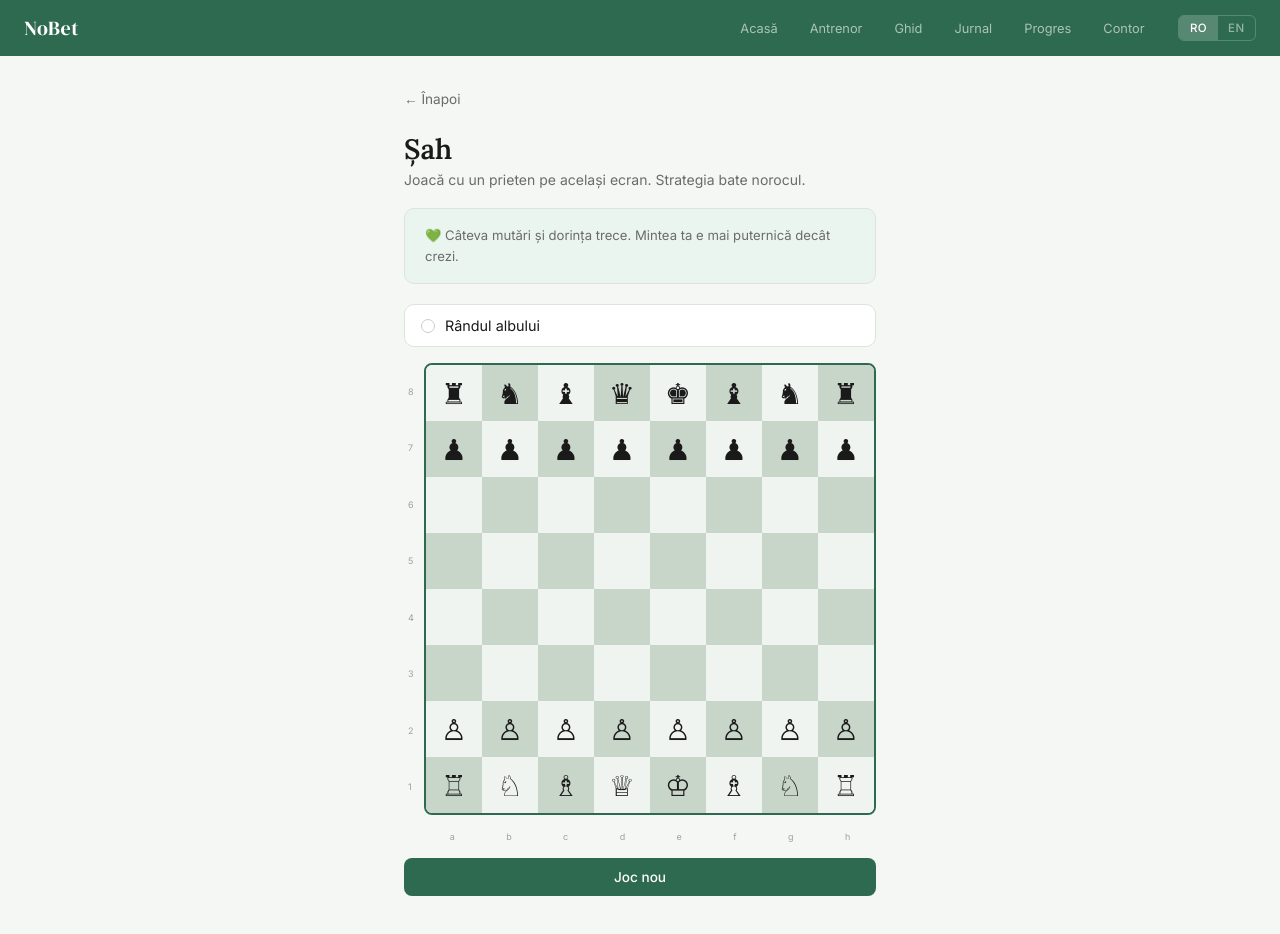
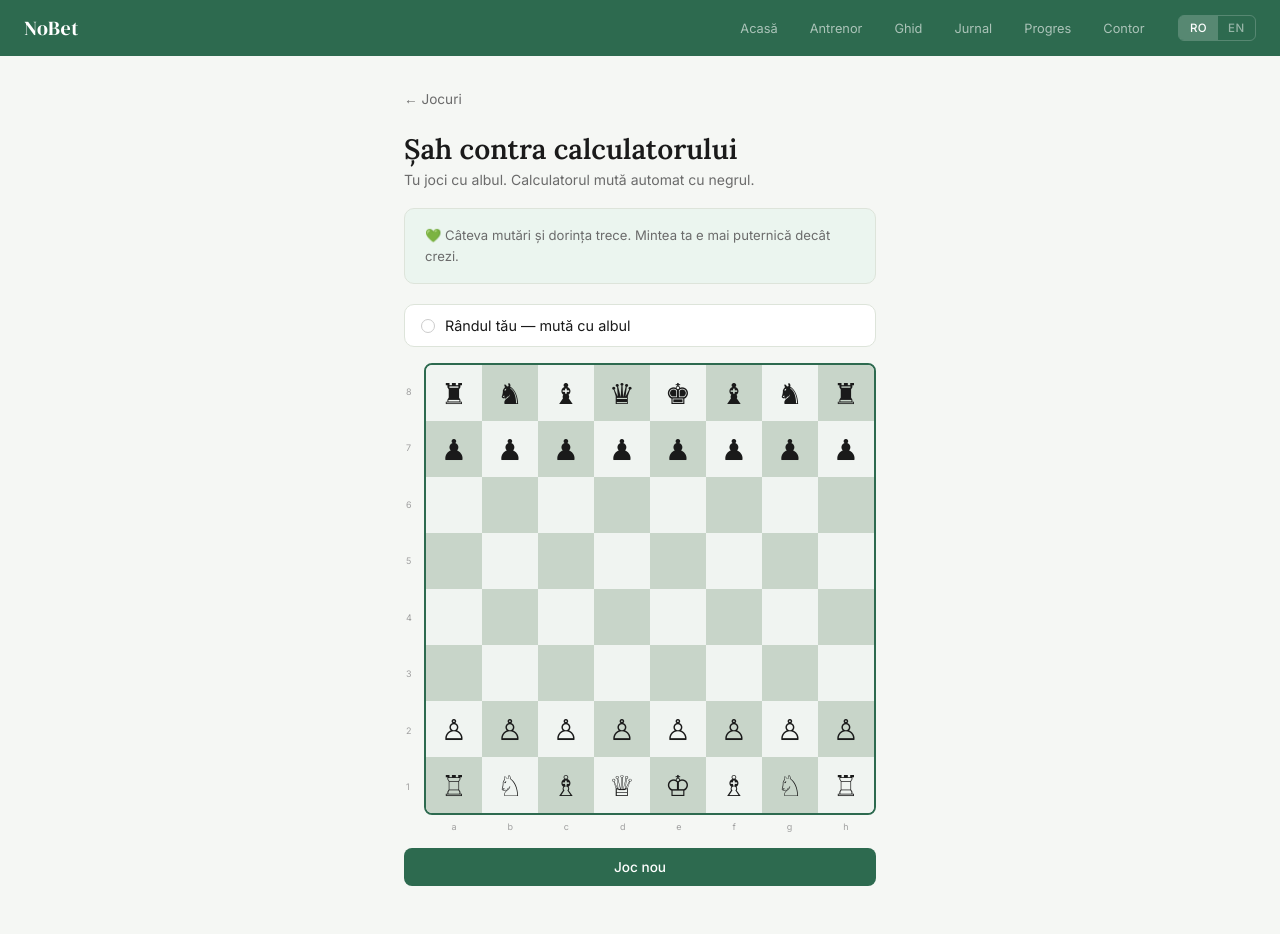
Before and after one commit to martinmanuelm84-ui/nobet-app, a Next.js app: page /jocuri/sah in a window 1280 px wide. Shown: the top 934 px of the page. Built offline with nearby package versions, Linux system fonts and the light colour scheme.

Commit message:
chess vs AI - computer plays black

```diff
--- a/app/jocuri/sah/page.tsx
+++ b/app/jocuri/sah/page.tsx
@@ -1,5 +1,5 @@
 'use client'
-import { useState, useEffect } from 'react'
+import { useState, useEffect, useCallback } from 'react'
 import { useRouter } from 'next/navigation'
 import Nav from '@/components/Nav'
 import { Lang } from '@/lib/i18n'
@@ -8,6 +8,8 @@ const PIECES: Record<string, string> = {
   K:'♔', Q:'♕', R:'♖', B:'♗', N:'♘', P:'♙',
   k:'♚', q:'♛', r:'♜', b:'♝', n:'♞', p:'♟',
 }
+
+const PIECE_VALUE: Record<string, number> = { p:1, n:3, b:3, r:5, q:9, k:100 }
 
 const INIT = [
   ['r','n','b','q','k','b','n','r'],
@@ -20,15 +22,105 @@ const INIT = [
   ['R','N','B','Q','K','B','N','R'],
 ]
 
-function isWhite(p: string) { return p === p.toUpperCase() && p.trim() !== '' }
-function isBlack(p: string) { return p === p.toLowerCase() && p.trim() !== '' }
+function isWhite(p: string) { return p !== ' ' && p === p.toUpperCase() }
+function isBlack(p: string) { return p !== ' ' && p === p.toLowerCase() }
+
+function getLegalMoves(b: string[][], r: number, c: number): [number,number][] {
+  const piece = b[r][c]
+  if(piece === ' ') return []
+  const white = isWhite(piece)
+  const moves: [number,number][] = []
+  const add = (nr: number, nc: number) => {
+    if(nr<0||nr>7||nc<0||nc>7) return false
+    const t = b[nr][nc]
+    if(t === ' ') { moves.push([nr,nc]); return true }
+    if(white && isBlack(t)) { moves.push([nr,nc]); return false }
+    if(!white && isWhite(t)) { moves.push([nr,nc]); return false }
+    return false
+  }
+  const slide = (dr: number, dc: number) => {
+    let nr=r+dr, nc=c+dc
+    while(nr>=0&&nr<8&&nc>=0&&nc<8) {
+      const cont = add(nr,nc)
+      if(!cont || b[nr][nc] !== ' ') break
+      nr+=dr; nc+=dc
+    }
+  }
+  const p = piece.toLowerCase()
+  if(p==='p') {
+    const dir = white ? -1 : 1
+    const start = white ? 6 : 1
+    if(r+dir>=0&&r+dir<8&&b[r+dir][c]===' ') {
+      moves.push([r+dir,c])
+      if(r===start&&b[r+2*dir][c]===' ') moves.push([r+2*dir,c])
+    }
+    for(const dc of [-1,1]) {
+      const nr=r+dir, nc=c+dc
+      if(nr>=0&&nr<8&&nc>=0&&nc<8&&b[nr][nc]!==' '&&(white?isBlack(b[nr][nc]):isWhite(b[nr][nc]))) moves.push([nr,nc])
+    }
+  } else if(p==='r') { slide(-1,0);slide(1,0);slide(0,-1);slide(0,1) }
+  else if(p==='b') { slide(-1,-1);slide(-1,1);slide(1,-1);slide(1,1) }
+  else if(p==='q') { slide(-1,0);slide(1,0);slide(0,-1);slide(0,1);slide(-1,-1);slide(-1,1);slide(1,-1);slide(1,1) }
+  else if(p==='n') { for(const [dr,dc] of [[-2,-1],[-2,1],[-1,-2],[-1,2],[1,-2],[1,2],[2,-1],[2,1]]) add(r+dr,c+dc) }
+  else if(p==='k') { for(const [dr,dc] of [[-1,-1],[-1,0],[-1,1],[0,-1],[0,1],[1,-1],[1,0],[1,1]]) add(r+dr,c+dc) }
+  return moves
+}
+
+function applyMove(b: string[][], from: [number,number], to: [number,number]): string[][] {
+  const nb = b.map(row=>[...row])
+  const piece = nb[from[0]][from[1]]
+  nb[to[0]][to[1]] = piece
+  nb[from[0]][from[1]] = ' '
+  if(piece==='P'&&to[0]===0) nb[to[0]][to[1]]='Q'
+  if(piece==='p'&&to[0]===7) nb[to[0]][to[1]]='q'
+  return nb
+}
+
+function scoreBoard(b: string[][]): number {
+  let score = 0
+  b.forEach(row=>row.forEach(p=>{
+    if(p===' ') return
+    const val = PIECE_VALUE[p.toLowerCase()] || 0
+    score += isWhite(p) ? -val : val
+  }))
+  return score
+}
+
+function getBestMove(b: string[][]): { from:[number,number], to:[number,number] } | null {
+  let best: { from:[number,number], to:[number,number] } | null = null
+  let bestScore = -Infinity
+  for(let r=0;r<8;r++) for(let c=0;c<8;c++) {
+    if(!isBlack(b[r][c])) continue
+    const moves = getLegalMoves(b,r,c)
+    for(const [tr,tc] of moves) {
+      const nb = applyMove(b,[r,c],[tr,tc])
+      let score = scoreBoard(nb)
+      // look one move ahead
+      let minReply = Infinity
+      for(let r2=0;r2<8;r2++) for(let c2=0;c2<8;c2++) {
+        if(!isWhite(nb[r2][c2])) continue
+        const replies = getLegalMoves(nb,r2,c2)
+        for(const [tr2,tc2] of replies) {
+          const nb2 = applyMove(nb,[r2,c2],[tr2,tc2])
+          minReply = Math.min(minReply, scoreBoard(nb2))
+        }
+      }
+      if(minReply !== Infinity) score = minReply
+      if(score > bestScore) { bestScore = score; best = { from:[r,c], to:[tr,tc] } }
+    }
+  }
+  return best
+}
+
+const colNames = ['a','b','c','d','e','f','g','h']
 
 export default function SahPage() {
   const [lang, setLang] = useState<Lang>('ro')
   const [board, setBoard] = useState(INIT.map(r=>[...r]))
   const [selected, setSelected] = useState<[number,number]|null>(null)
-  const [turn, setTurn] = useState<'white'|'black'>('white')
   const [status, setStatus] = useState('')
+  const [thinking, setThinking] = useState(false)
+  const [lastMove, setLastMove] = useState<[[number,number],[number,number]]|null>(null)
   const [moves, setMoves] = useState<string[]>([])
   const router = useRouter()
 
@@ -37,125 +129,123 @@ export default function SahPage() {
     if(savedLang) setLang(savedLang)
   },[])
 
-  const getLegalMoves = (b: string[][], r: number, c: number): [number,number][] => {
-    const piece = b[r][c]
-    if(!piece.trim()) return []
-    const white = isWhite(piece)
-    const moves: [number,number][] = []
-    const add = (nr: number, nc: number) => {
-      if(nr<0||nr>7||nc<0||nc>7) return false
-      const target = b[nr][nc]
-      if(!target.trim()) { moves.push([nr,nc]); return true }
-      if(white && isBlack(target)) { moves.push([nr,nc]); return false }
-      if(!white && isWhite(target)) { moves.push([nr,nc]); return false }
-      return false
-    }
-    const slide = (dr: number, dc: number) => { let nr=r+dr,nc=c+dc; while(nr>=0&&nr<8&&nc>=0&&nc<8) { if(!add(nr,nc)) break; if(b[nr][nc].trim()) break; nr+=dr; nc+=dc } }
-    const p = piece.toLowerCase()
-    if(p==='p') {
-      const dir = white ? -1 : 1
-      const start = white ? 6 : 1
-      if(r+dir>=0&&r+dir<8&&!b[r+dir][c].trim()) { moves.push([r+dir,c]); if(r===start&&!b[r+2*dir][c].trim()) moves.push([r+2*dir,c]) }
-      for(const dc of [-1,1]) { const nr=r+dir,nc=c+dc; if(nr>=0&&nr<8&&nc>=0&&nc<8&&b[nr][nc].trim()&&(white?isBlack(b[nr][nc]):isWhite(b[nr][nc]))) moves.push([nr,nc]) }
-    } else if(p==='r') { slide(-1,0);slide(1,0);slide(0,-1);slide(0,1) }
-    else if(p==='b') { slide(-1,-1);slide(-1,1);slide(1,-1);slide(1,1) }
-    else if(p==='q') { slide(-1,0);slide(1,0);slide(0,-1);slide(0,1);slide(-1,-1);slide(-1,1);slide(1,-1);slide(1,1) }
-    else if(p==='n') { for(const [dr,dc] of [[-2,-1],[-2,1],[-1,-2],[-1,2],[1,-2],[1,2],[2,-1],[2,1]]) add(r+dr,c+dc) }
-    else if(p==='k') { for(const [dr,dc] of [[-1,-1],[-1,0],[-1,1],[0,-1],[0,1],[1,-1],[1,0],[1,1]]) add(r+dr,c+dc) }
-    return moves
-  }
-
-  const colNames = ['a','b','c','d','e','f','g','h']
+  const doAiMove = useCallback((b: string[][]) => {
+    setThinking(true)
+    setTimeout(()=>{
+      const move = getBestMove(b)
+      if(!move) { setStatus(lang==='ro'?'⬛ Negru nu are mutări — egalitate!':'⬛ Black has no moves — draw!'); setThinking(false); return }
+      const piece = b[move.from[0]][move.from[1]]
+      const capture = b[move.to[0]][move.to[1]]
+      const nb = applyMove(b, move.from, move.to)
+      const moveStr = `⬛ ${PIECES[piece]}${colNames[move.from[1]]}${8-move.from[0]}→${colNames[move.to[1]]}${8-move.to[0]}${capture!==' '?'×'+PIECES[capture]:''}`
+      setMoves(m=>[moveStr,...m].slice(0,20))
+      setLastMove([move.from, move.to])
+      setBoard(nb)
+      setThinking(false)
+      if(capture.toLowerCase()==='k') setStatus(lang==='ro'?'⬛ Negru câștigă!':'⬛ Black wins!')
+    }, 400)
+  },[lang])
 
   const handleClick = (r: number, c: number) => {
+    if(status||thinking) return
     const piece = board[r][c]
     if(selected) {
       const [sr,sc] = selected
-      const legal = getLegalMoves(board, sr, sc)
+      const legal = getLegalMoves(board,sr,sc)
       const isLegal = legal.some(([lr,lc])=>lr===r&&lc===c)
       if(isLegal) {
-        const nb = board.map(row=>[...row])
-        const moved = nb[sr][sc]
-        nb[r][c] = moved
-        nb[sr][sc] = ' '
-        if(moved.toLowerCase()==='p'&&(r===0||r===7)) nb[r][c] = moved==='P'?'Q':'q'
-        const capture = board[r][c].trim()
-        const moveStr = `${PIECES[moved]}${colNames[sc]}${8-sr}→${colNames[c]}${8-r}${capture?'×'+PIECES[capture]:''}`
+        const moved = board[sr][sc]
+        const capture = board[r][c]
+        const nb = applyMove(board,[sr,sc],[r,c])
+        const moveStr = `⬜ ${PIECES[moved]}${colNames[sc]}${8-sr}→${colNames[c]}${8-r}${capture!==' '?'×'+PIECES[capture]:''}`
         setMoves(m=>[moveStr,...m].slice(0,20))
+        setLastMove([[sr,sc],[r,c]])
+        setSelected(null)
         setBoard(nb)
-        setTurn(t=>t==='white'?'black':'white')
-        setSelected(null)
-        if(capture.toLowerCase()==='k') setStatus(turn==='white'?'⬜ Alb câștigă!':'⬛ Negru câștigă!')
+        if(capture.toLowerCase()==='k') { setStatus(lang==='ro'?'⬜ Alb câștigă!':'⬜ White wins!'); return }
+        doAiMove(nb)
         return
       }
       setSelected(null)
-      if(!piece.trim()) return
+      if(piece===' '||!isWhite(piece)) return
     }
-    if(!piece.trim()) return
-    if(turn==='white'&&!isWhite(piece)) return
-    if(turn==='black'&&!isBlack(piece)) return
+    if(piece===' '||!isWhite(piece)) return
     setSelected([r,c])
   }
 
-  const reset = () => { setBoard(INIT.map(r=>[...r])); setSelected(null); setTurn('white'); setStatus(''); setMoves([]) }
+  const reset = () => {
+    setBoard(INIT.map(r=>[...r]))
+    setSelected(null)
+    setStatus('')
+    setThinking(false)
+    setLastMove(null)
+    setMoves([])
+  }
 
-  const legalMoves = selected ? getLegalMoves(board, selected[0], selected[1]) : []
+  const legalMoves = selected ? getLegalMoves(board,selected[0],selected[1]) : []
 
   return (
     <>
       <Nav lang={lang} onLangChange={setLang} />
       <style>{`
         @import url('https://fonts.googleapis.com/css2?family=Lora:wght@600&display=swap');
-        .sah-wrap { max-width: 520px; margin: 0 auto; padding: 2rem 1.5rem 3rem; }
+        .sah-wrap { max-width:520px; margin:0 auto; padding:2rem 1.5rem 3rem; }
         .back-btn { display:inline-flex; align-items:center; gap:6px; color:var(--text2); font-size:0.85rem; background:none; border:none; cursor:pointer; font-family:inherit; padding:0; margin-bottom:1.5rem; }
         .back-btn:hover { color:var(--accent); }
         .page-title { font-family:'Lora',serif; font-size:1.75rem; font-weight:600; color:var(--text); margin-bottom:0.25rem; }
         .page-sub { font-size:0.875rem; color:var(--text2); margin-bottom:1.25rem; }
         .turn-bar { display:flex; align-items:center; gap:10px; margin-bottom:1rem; padding:0.75rem 1rem; background:var(--surface); border:1px solid var(--border); border-radius:10px; font-size:0.9rem; }
         .turn-dot { width:14px; height:14px; border-radius:50%; border:1.5px solid #ccc; }
-        .board-wrap { position:relative; margin-bottom:1rem; }
-        .chess-board { display:grid; grid-template-columns:repeat(8,1fr); border:2px solid var(--accent); border-radius:8px; overflow:hidden; }
-        .sq { aspect-ratio:1; display:flex; align-items:center; justify-content:center; font-size:clamp(1.2rem,5vw,1.8rem); cursor:pointer; position:relative; transition:background 0.1s; user-select:none; }
+        .chess-board { display:grid; grid-template-columns:repeat(8,1fr); border:2px solid var(--accent); border-radius:8px; overflow:hidden; margin-bottom:6px; }
+        .sq { aspect-ratio:1; display:flex; align-items:center; justify-content:center; font-size:clamp(1.2rem,5vw,1.8rem); cursor:pointer; position:relative; user-select:none; }
         .sq.light { background:#f0f4f1; }
         .sq.dark { background:#c8d5c9; }
         .sq.selected { background:#a8c5a0 !important; }
-        .sq.legal::after { content:''; position:absolute; width:28%; height:28%; background:rgba(45,106,79,0.45); border-radius:50%; }
+        .sq.last-from { background:#d4e8d0 !important; }
+        .sq.last-to { background:#b8d8b0 !important; }
+        .sq.legal::after { content:''; position:absolute; width:28%; height:28%; background:rgba(45,106,79,0.45); border-radius:50%; pointer-events:none; }
         .sq.legal.has-piece::after { box-shadow:inset 0 0 0 3px rgba(45,106,79,0.6); background:transparent; width:90%; height:90%; }
-        .sq.last { background:#b8d4b0 !important; }
-        .coords-col { position:absolute; left:-16px; top:0; height:100%; display:flex; flex-direction:column; justify-content:space-around; font-size:9px; color:var(--text3); }
-        .coords-row { display:flex; justify-content:space-around; font-size:9px; color:var(--text3); margin-top:2px; }
+        .coords-row { display:flex; justify-content:space-around; font-size:9px; color:var(--text3); margin-bottom:1rem; padding:0 2px; }
         .status-bar { background:var(--accent); color:white; border-radius:10px; padding:0.875rem; text-align:center; font-family:'Lora',serif; font-size:1.1rem; margin-bottom:1rem; }
-        .moves-log { background:var(--surface); border:1px solid var(--border); border-radius:10px; padding:0.875rem; max-height:100px; overflow-y:auto; margin-bottom:1rem; }
-        .moves-log p { font-size:0.78rem; color:var(--text2); margin-bottom:2px; }
+        .thinking-bar { background:var(--accent-light); border:1px solid var(--border); border-radius:10px; padding:0.75rem 1rem; text-align:center; font-size:0.85rem; color:var(--accent); margin-bottom:1rem; }
+        .moves-log { background:var(--surface); border:1px solid var(--border); border-radius:10px; padding:0.875rem; max-height:90px; overflow-y:auto; margin-bottom:1rem; }
+        .moves-log p { font-size:0.78rem; color:var(--text2); margin-bottom:2px; font-family:monospace; }
         .reset-btn { width:100%; padding:0.7rem; border:none; border-radius:8px; background:var(--accent); color:white; font-size:0.85rem; cursor:pointer; font-family:inherit; font-weight:500; }
         .reset-btn:hover { opacity:0.85; }
         .craving-note { background:var(--accent-light); border:1px solid var(--border); border-radius:10px; padding:1rem 1.25rem; font-size:0.82rem; color:var(--text2); line-height:1.6; margin-bottom:1.25rem; }
       `}</style>
       <div className="sah-wrap">
-        <button className="back-btn" onClick={()=>router.push('/home')}>← {lang==='ro'?'Înapoi':'Back'}</button>
-        <h1 className="page-title">{lang==='ro'?'Șah':'Chess'}</h1>
-        <p className="page-sub">{lang==='ro'?'Joacă cu un prieten pe același ecran. Strategia bate norocul.':'Play with a friend on the same screen. Strategy beats luck.'}</p>
+        <button className="back-btn" onClick={()=>router.push('/jocuri')}>← {lang==='ro'?'Jocuri':'Games'}</button>
+        <h1 className="page-title">{lang==='ro'?'Șah contra calculatorului':'Chess vs computer'}</h1>
+        <p className="page-sub">{lang==='ro'?'Tu joci cu albul. Calculatorul mută automat cu negrul.':'You play white. The computer plays black automatically.'}</p>
         <div className="craving-note">
           💚 {lang==='ro'?'Câteva mutări și dorința trece. Mintea ta e mai puternică decât crezi.':'A few moves and the urge passes. Your mind is stronger than you think.'}
         </div>
         {status && <div className="status-bar">{status}</div>}
-        <div className="turn-bar">
-          <div className="turn-dot" style={{background:turn==='white'?'white':'#1a1a1a'}}/>
-          <span>{turn==='white'?(lang==='ro'?'Rândul albului':'White\'s turn'):(lang==='ro'?'Rândul negrului':'Black\'s turn')}</span>
-        </div>
+        {thinking && !status && <div className="thinking-bar">⏳ {lang==='ro'?'Calculatorul se gândește...':'Computer is thinking...'}</div>}
+        {!status && !thinking && (
+          <div className="turn-bar">
+            <div className="turn-dot" style={{background:'white', border:'1.5px solid #ccc'}}/>
+            <span>{lang==='ro'?'Rândul tău — mută cu albul':'Your turn — move white'}</span>
+          </div>
+        )}
         <div style={{paddingLeft:20}}>
-          <div className="board-wrap">
-            <div className="coords-col">{[8,7,6,5,4,3,2,1].map(n=><span key={n}>{n}</span>)}</div>
+          <div style={{position:'relative'}}>
+            <div style={{position:'absolute',left:-18,top:0,height:'100%',display:'flex',flexDirection:'column',justifyContent:'space-around'}}>
+              {[8,7,6,5,4,3,2,1].map(n=><span key={n} style={{fontSize:9,color:'var(--text3)'}}>{n}</span>)}
+            </div>
             <div className="chess-board">
               {board.map((row,r)=>row.map((piece,c)=>{
                 const light=(r+c)%2===0
                 const isSel=selected&&selected[0]===r&&selected[1]===c
                 const isLegal=legalMoves.some(([lr,lc])=>lr===r&&lc===c)
+                const isLastFrom=lastMove&&lastMove[0][0]===r&&lastMove[0][1]===c
+                const isLastTo=lastMove&&lastMove[1][0]===r&&lastMove[1][1]===c
                 return (
                   <div key={`${r}-${c}`}
-                    className={`sq ${light?'light':'dark'} ${isSel?'selected':''} ${isLegal?'legal':''} ${isLegal&&piece.trim()?'has-piece':''}`}
-                    onClick={()=>!status&&handleClick(r,c)}>
-                    {piece.trim()?PIECES[piece]:''}
+                    className={`sq ${light?'light':'dark'} ${isSel?'selected':''} ${isLegal?'legal':''} ${isLegal&&piece!==' '?'has-piece':''} ${isLastFrom?'last-from':''} ${isLastTo?'last-to':''}`}
+                    onClick={()=>handleClick(r,c)}>
+                    {piece!==' '?PIECES[piece]:''}
                   </div>
                 )
               }))}
@@ -164,7 +254,7 @@ export default function SahPage() {
           <div className="coords-row">{colNames.map(l=><span key={l}>{l}</span>)}</div>
         </div>
         {moves.length>0&&<div className="moves-log">{moves.map((m,i)=><p key={i}>{m}</p>)}</div>}
-        <button className="reset-btn" style={{marginTop:'1rem'}} onClick={reset}>{lang==='ro'?'Joc nou':'New game'}</button>
+        <button className="reset-btn" onClick={reset}>{lang==='ro'?'Joc nou':'New game'}</button>
       </div>
     </>
   )
```
